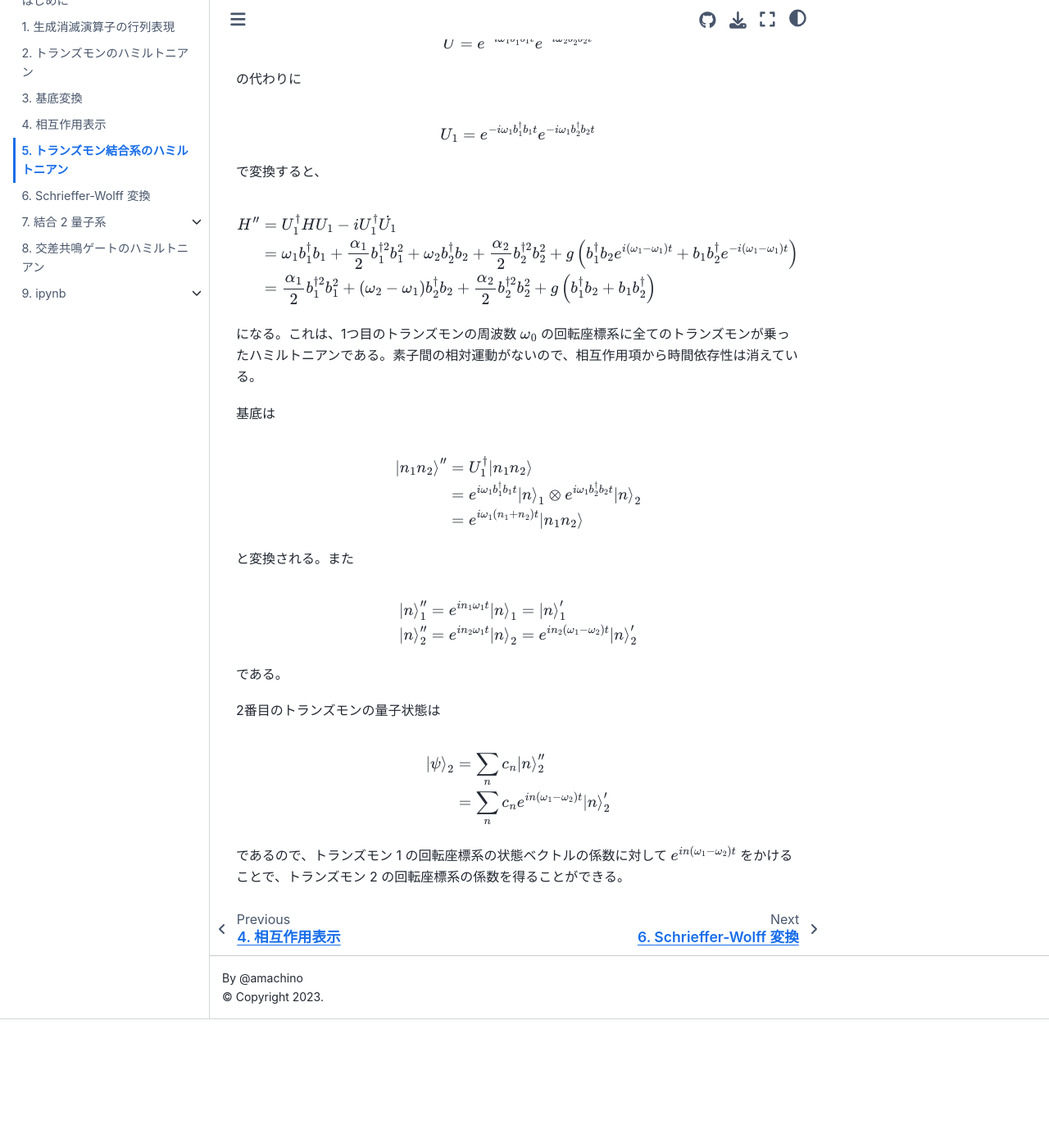
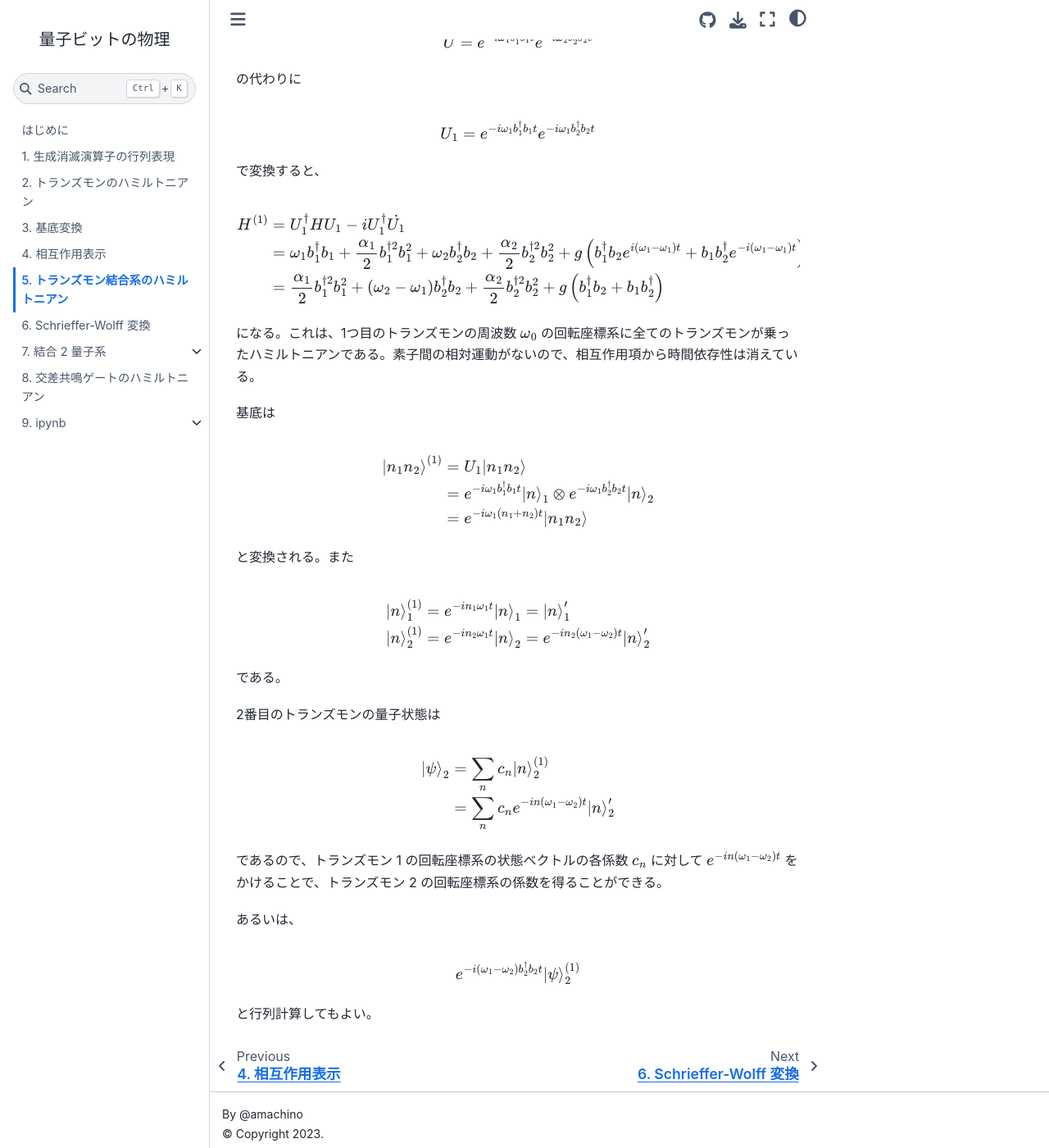
Before and after one commit to amachino/physics-of-qubits, a Jupyter Book: the page built from content/coupled-transmon-hamiltonian.md, in a window 1280 px wide and 1400 px high, scrolled down 2994 px. Shown: the whole window at 82% size. Built offline with Jupyter Book 1.0.4 settings and Sphinx 7.4.7 and the Sphinx Book theme 1.1.4, drawn with Linux system fonts in a browser that asks for light colours; before the commit the page ends 4237 px from its top, so only the background shows below that; some of the changed text lies outside the part shown.

Commit message:
Fix coupled transmon Hamiltonian calculations

```diff
--- a/content/coupled-transmon-hamiltonian.md
+++ b/content/coupled-transmon-hamiltonian.md
@@ -62,9 +62,9 @@ $$
 
 $$
 \begin{aligned}
-\ket{n}'_1 &= e^{i n_1 \omega_1 t} \ket{n}_1
+\ket{n}'_1 &= e^{-i n_1 \omega_1 t} \ket{n}_1
 \\
-\ket{n}'_2 &= e^{i n_2 \omega_2 t} \ket{n}_2
+\ket{n}'_2 &= e^{-i n_2 \omega_2 t} \ket{n}_2
 \end{aligned}
 $$
 
@@ -211,7 +211,7 @@ $$
 
 $$
 \begin{aligned}
-H''
+H^{(1)}
 &= U_1^\dagger H U_1 -i U_1^\dagger \dot{U_1}
 \\
 &= \omega_1 b_1^\dagger b_1 + \frac{\alpha_1}{2} b_1^{\dagger 2} b_1^2
@@ -232,11 +232,11 @@ $$
 
 $$
 \begin{aligned}
-\ket{n_1 n_2}'' &= U_1^\dagger \ket{n_1 n_2}
+\ket{n_1 n_2}^{(1)} &= U_1 \ket{n_1 n_2}
 \\
-&= e^{i \omega_1 b_1^\dagger b_1 t} \ket{n}_1 \otimes e^{i \omega_1 b_2^\dagger b_2 t} \ket{n}_2
+&= e^{-i \omega_1 b_1^\dagger b_1 t} \ket{n}_1 \otimes e^{-i \omega_1 b_2^\dagger b_2 t} \ket{n}_2
 \\
-&= e^{i \omega_1 (n_1 + n_2) t} \ket{n_1 n_2}
+&= e^{-i \omega_1 (n_1 + n_2) t} \ket{n_1 n_2}
 \end{aligned}
 $$
 
@@ -244,11 +244,11 @@ $$
 
 $$
 \begin{aligned}
-\ket{n}''_1 &= e^{i n_1 \omega_1 t} \ket{n}_1
+\ket{n}^{(1)}_1 &= e^{-i n_1 \omega_1 t} \ket{n}_1
 = \ket{n}'_1
 \\
-\ket{n}''_2 &= e^{i n_2 \omega_1 t} \ket{n}_2
-= e^{i n_2 (\omega_1 - \omega_2) t} \ket{n}_2'
+\ket{n}^{(1)}_2 &= e^{-i n_2 \omega_1 t} \ket{n}_2
+= e^{-i n_2 (\omega_1 - \omega_2) t} \ket{n}_2'
 \end{aligned}
 $$
 
@@ -258,10 +258,18 @@ $$
 
 $$
 \begin{aligned}
-\ket{\psi}_2 &= \sum_{n} c_{n} \ket{n}''_2
+\ket{\psi}_2 &= \sum_{n} c_{n} \ket{n}^{(1)}_2
 \\
-&= \sum_{n} c_{n} e^{i n (\omega_1 - \omega_2) t} \ket{n}_2'
+&= \sum_{n} c_{n} e^{-i n (\omega_1 - \omega_2) t} \ket{n}_2'
 \end{aligned}
 $$
 
-であるので、トランズモン 1 の回転座標系の状態ベクトルの係数に対して $e^{i n (\omega_1 - \omega_2) t}$ をかけることで、トランズモン 2 の回転座標系の係数を得ることができる。
+であるので、トランズモン 1 の回転座標系の状態ベクトルの各係数 $c_{n}$ に対して $e^{-i n (\omega_1 - \omega_2) t}$ をかけることで、トランズモン 2 の回転座標系の係数を得ることができる。
+
+あるいは、
+
+$$
+e^{-i (\omega_1 - \omega_2) b_2^\dagger b_2 t} \ket{\psi}^{(1)}_2
+$$
+
+と行列計算してもよい。
```
Also changed, not shown: other parts of content/coupled-transmon-hamiltonian.md (+4 -4 lines).
